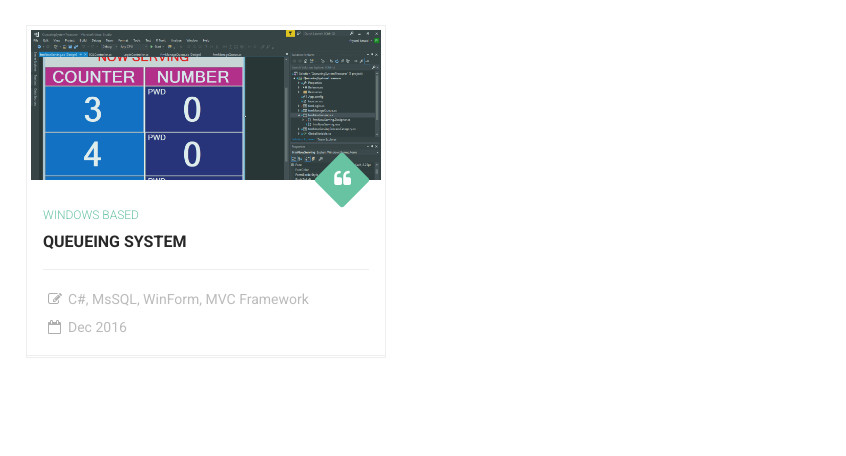
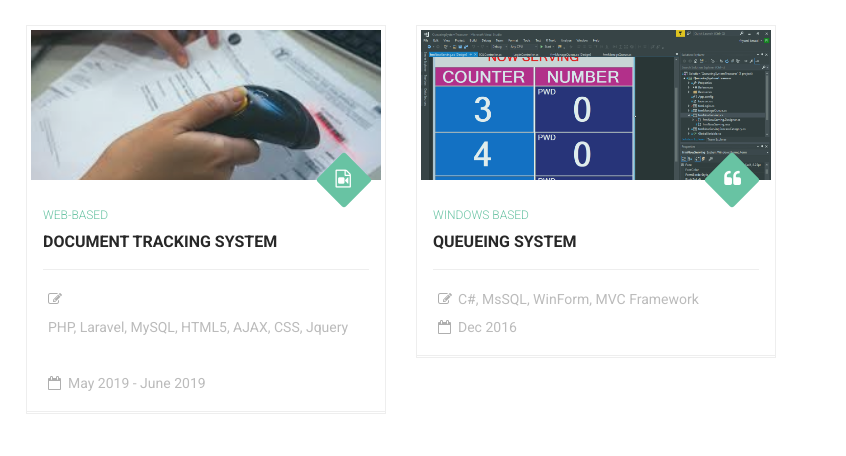
Before and after one commit to friyantismile/profile, a plain HTML site: page index.html in a window 1280 px wide. Shown: the part 4404-4860 px from the top of the page, 434-1280 px from the left. Drawn offline with nearby package versions, Linux system fonts and the light colour scheme; some packages are replaced by stand-ins of ours.

Commit message:
add project

```diff
--- a/index.html
+++ b/index.html
@@ -626,6 +626,42 @@
 </article>
  </div>
 
+
+ <div class="col-sm-4" >
+  <article class="blog-post-wrapper">
+  <div class="figure">
+  <div class="post-thumbnail" style="height: 150px;background-color: cadetblue;">
+  <a href="#"><img src="assets/images/work/dts.jpg" class="img-responsive " alt=""></a>
+  </div>
+  <i class="fa fa-file-video-o"></i>
+  </div>
+  <header class="entry-header">
+  <div class="post-meta">
+  <span class="the-category">
+  <a href="#">Web-based</a>
+  </span>
+  </div>
+  <h2 class="entry-title"><a href="#" rel="">Document Tracking System</a></h2>
+  <hr>
+  <div class="entry-meta">
+  <ul class="list-inline">
+  <li>
+  <span class="the-author">
+  <a href="#">PHP, Laravel, MySQL, HTML5, AJAX, CSS, Jquery<br><br></a>
+  </span>
+  </li>
+  <li>
+  <span class="the-time">
+  <a href="#">May 2019 - June 2019</a>
+  </span>
+  </li>
+
+  </ul>
+  </div>
+  </header>
+  </article>
+   </div>
+
 <div class="col-sm-4">
 <article class="blog-post-wrapper">
 <div class="figure">
```
Also changed, not shown: assets/images/work/dts.jpg (added).
